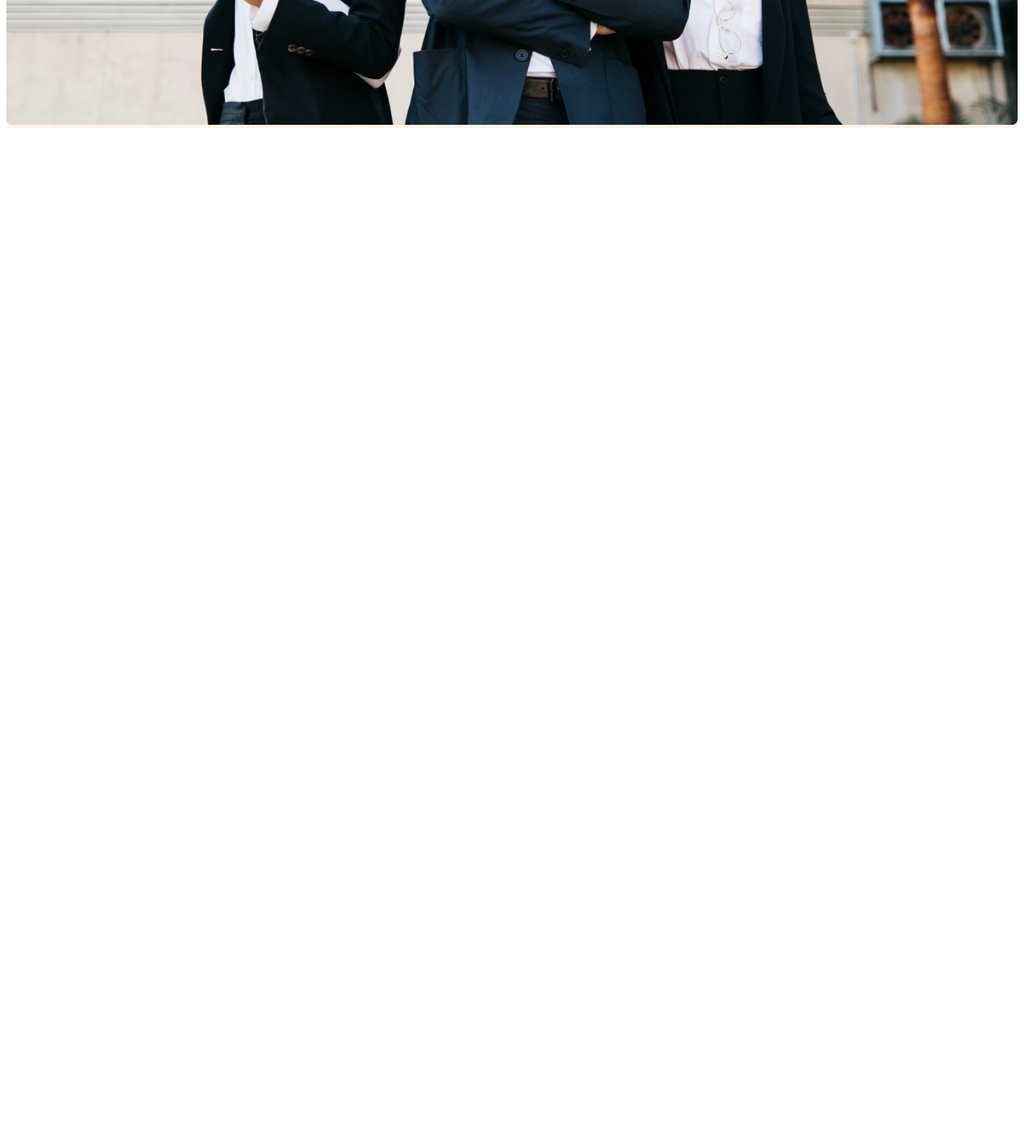
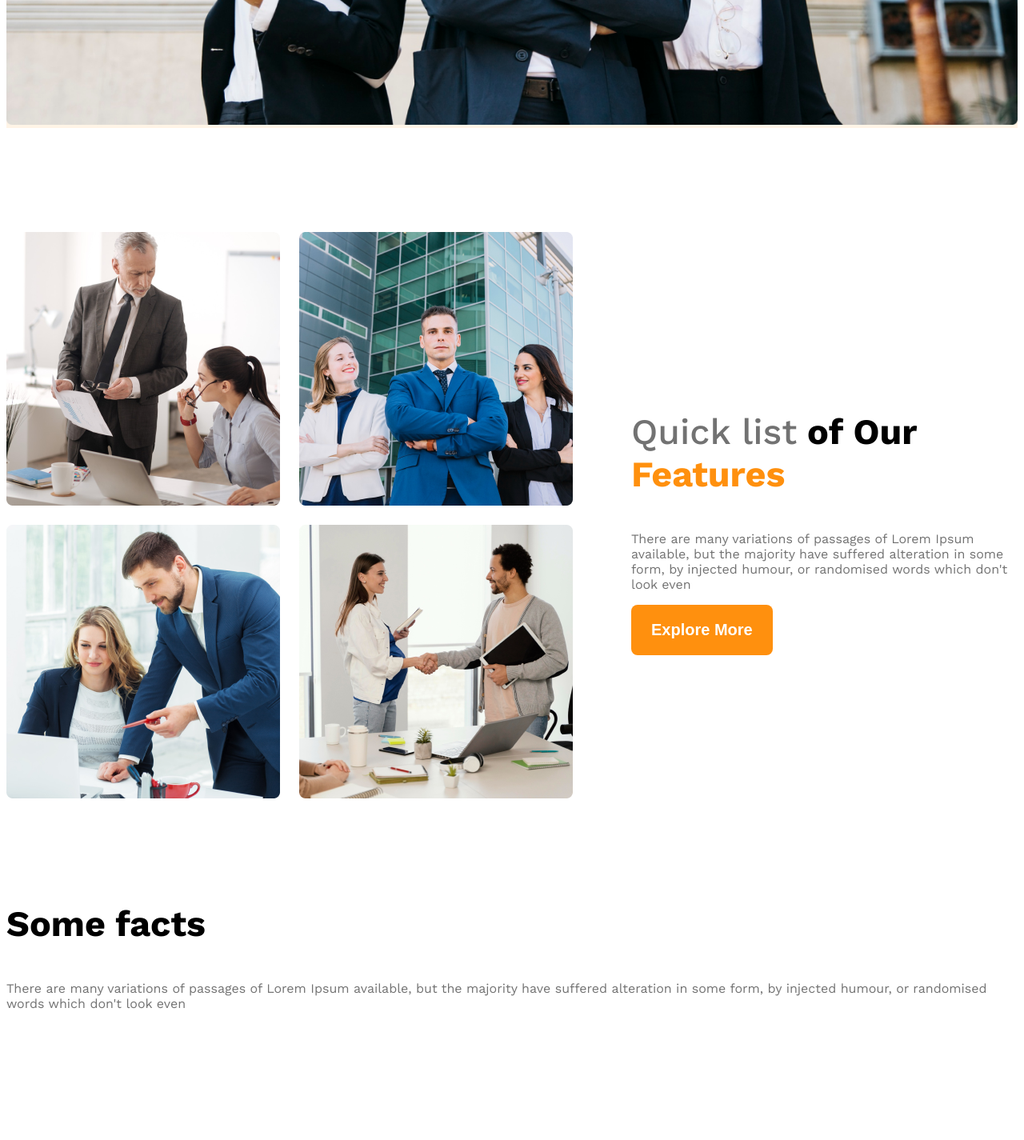
Before and after one commit to anik257/g3-architects, a plain HTML site: page index.html in a window 1280 px wide. Shown: the part 1014-2439 px from the top of the page at 80% size. Before the commit the page ends 1182 px from the top, so only its background shows below. Drawn offline with nearby package versions, Linux system fonts and the light colour scheme.

Commit message:
adding fact

```diff
--- a/architects.css
+++ b/architects.css
@@ -2,28 +2,41 @@
 
 
 .work-sans-font {
-  font-family: "Work Sans", sans-serif;
-  font-optical-sizing: auto;
-  font-weight: 400;
-  font-style: normal;
+    font-family: "Work Sans", sans-serif;
+    font-optical-sizing: auto;
+    font-weight: 400;
+    font-style: normal;
 }
 
 /* shared style */
-.display-flex{
+.section-title {
+    font-size: 2.8rem;
+    font-size: 700;
+}
+
+.display-flex {
     display: flex;
 }
+
+.text-primary {
+    color: #FF900E;
+}
+
 /* dark-02 */
-.text-gray{
+.text-gray {
     color: #424242;
 }
+
 /* dark-03 */
-.text-light-gray{
-   color: #727272;
+.text-light-gray {
+    color: #727272;
 }
-.bg-light{
+
+.bg-light {
     background-color: rgba(255, 144, 14, 0.1);
 }
-.btn-primary{
+
+.btn-primary {
     background-color: #FF900E;
     color: white;
     padding: 20px 25px;
@@ -33,30 +46,45 @@
     border: none;
 
 }
+
+main {
+    max-width: 1440px;
+    margin: 0 auto;
+}
+
+main>section {
+    margin-top: 130px;
+}
+
 /* header style */
 
 
 /* navbar related style */
-.nav-item{
-    list-style: none ;
+.nav-item {
+    list-style: none;
     margin-right: 30px;
 
 }
-.nav-link{
+
+.nav-link {
     text-decoration: none;
     font-weight: 500;
 
 
 }
-.navbar{
+
+.navbar {
     justify-content: space-between;
     align-items: center;
 }
-.navbar, .banner{
+
+.navbar,
+.banner {
     max-width: 1440px;
     margin: 0 auto;
 }
-.brand{
+
+.brand {
     font-weight: 700;
     font-size: 2.8rem;
 }
@@ -64,22 +92,70 @@
 
 
 /* banner related style */
-.banner-content{
+.banner-content {
     width: 850px;
     margin: 0 auto;
     text-align: center;
     margin-bottom: 50px;
 }
-.banner-title{
+
+.banner-title {
     font-weight: 700;
     font-size: 4rem;
 }
-.banner-image{
+
+.banner-image {
     width: 100%;
 }
+
+/* team and feature related style */
+.teams {
+    align-items: center;
+}
+
+.team-img-container {
+    display: grid;
+    grid-template-columns: repeat(2, 1fr);
+    gap: 1.5rem;
+}
+
+.our-features {
+    margin-left: 73px;
+    max-width: 530px;
+}
+
+
+#quick-list {
+    font-weight: 500;
+
+}
+
 /* responsive media query */
 @media screen and (max-width: 576px) {
-    .navbar, .nav-links{
+
+    .navbar,
+    .nav-links,
+    .teams {
         flex-direction: column;
     }
+
+    .team-img-container {
+        grid-template-columns: repeat(1, 1fr);
+    }
+
+    .our-features {
+        margin: 20px;
+    }
+
 }
+
+/* medium size device */
+@media screen and (min-width: 576px) and (max-width: 992px) {
+    .teams {
+        flex-direction: column;
+    }
+
+    .our-features {
+        margin-left: 50px auto;
+    }
+}
--- a/index.html
+++ b/index.html
@@ -39,8 +39,55 @@
     </header>
 
     <main>
+        <section class="teams display-flex">
+            <div class="team-img-container">
+                <img src="images/team1.png" alt="">
+                <img src="images/team2.png" alt="">
+                <img src="images/team3.png" alt="">
+                <img src="images/team4.png" alt="">
 
 
+            </div>
+            <div class="our-features">
+                <h3 class="section-title"><span id="quick-list" class="text-light-gray">Quick list</span><span> of
+                        Our</span> <span class="text-primary">Features</span></h3>
+                <p class="feature-description text-light-gray">There are many variations of passages of Lorem Ipsum
+                    available, but the majority have suffered alteration in some form, by injected humour, or randomised
+                    words which don't look even</p>
+                <button class="btn-primary">Explore More</button>
+            </div>
+        </section>
+        <section>
+            <h3 class="section-title">Some facts</h3>
+            <p class="text-light-gray">There are many variations of passages of Lorem Ipsum available, but the majority
+                have suffered alteration in some form, by injected humour, or randomised words which don't look even</p>
+            <div class="facts-container">
+                <!-- .fact*4>img.fact-icon+h4.fact-number+h5.fact-name -->
+                <div class="fact">
+                    <img src="" alt="" class="fact-icon">
+                    <h4 class="fact-number"></h4>
+                    <h5 class="fact-name"></h5>
+                </div>
+                <div class="fact">
+                    <img src="" alt="" class="fact-icon">
+                    <h4 class="fact-number"></h4>
+                    <h5 class="fact-name"></h5>
+                </div>
+                <div class="fact">
+                    <img src="" alt="" class="fact-icon">
+                    <h4 class="fact-number"></h4>
+                    <h5 class="fact-name"></h5>
+                </div>
+                <div class="fact">
+                    <img src="" alt="" class="fact-icon">
+                    <h4 class="fact-number"></h4>
+                    <h5 class="fact-name"></h5>
+                </div>
+            </div>
+        </section>
+        <section class="some-facts">
+
+        </section>
     </main>
 
     <footer>
```
